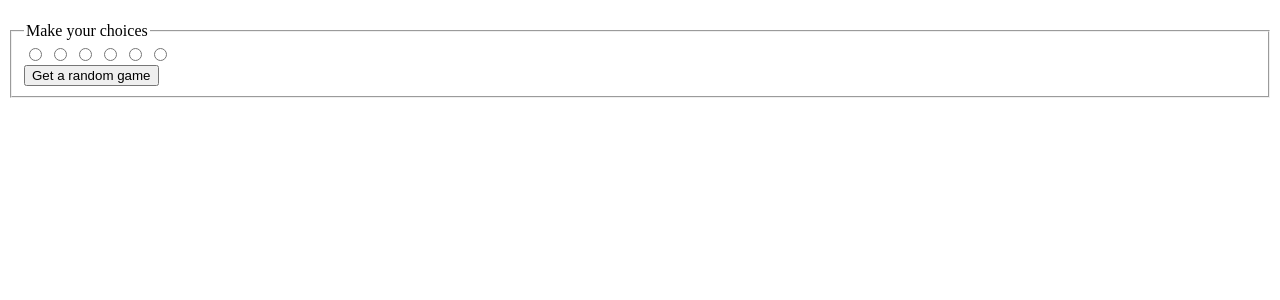
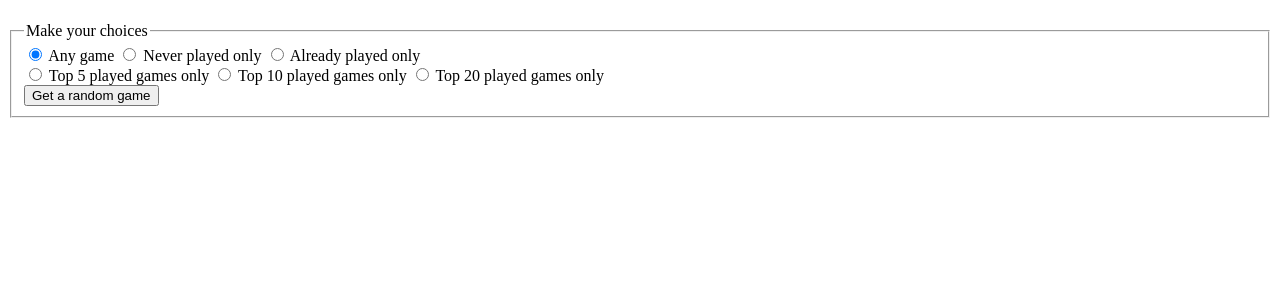
Before and after one commit to mauromotion/Steam-Game-Picker, a Flask app: page /filters in a window 1280 px wide. Shown: the part 58-358 px from the top of the page. Run offline with Flask 3, Linux system fonts and the light colour scheme.

Commit message:
aded inputs and labels on filters.html

```diff
--- a/app.py
+++ b/app.py
@@ -27,11 +27,9 @@ def close_connection(exception):
 #     return "<p>Steam Random Picker</p>"
 
 
-@app.route('/home', methods=['GET', 'POST'])
+@app.route('/', methods=['GET', 'POST'])
 def home():
-    if request.method == 'GET':
-        return render_template('home.html')
-    else:
+    if request.method == 'POST':
         username = request.form.get('username')
         # or get_steam_data(request.form.get('username')) == None:
         if not request.form.get('username'):
@@ -40,6 +38,9 @@ def home():
             games = get_steam_data(username)
             print(games)
             print(username)
+            return render_template('filters.html')
+    else:
+        return render_template('home.html')
 
 
 @app.route('/filters', methods=['GET', 'POST'])
--- a/templates/filters.html
+++ b/templates/filters.html
@@ -9,12 +9,22 @@ Steam Random Picker
   <fieldset>
     <legend>Make your choices</legend>
     <div>
-      <input id="any_game" name="any_game" placeholder="Any Game" type="radio" />
-      <input id="never_played" name="never_played" placeholder="Never Played Games" type="radio" />
-      <input id="only_played" name="only_played" placeholder="Only Played Games" type="radio" />
-      <input id="top_5" name="top_5" placeholder="Top 5 Most Played Games" type="radio" />
-      <input id="top_10" name="top_10" placeholder="Top 10 Most Played Games" type="radio" />
-      <input id="top_20" name="top_20" placeholder="Top 20 Most Played Games" type="radio" />
+      <div>
+        <input id="any_game" name="filter" placeholder="Any Game" type="radio" checked />
+        <label for="any_game">Any game</label>
+        <input id="never_played" name="filter" placeholder="Never Played Games" type="radio" />
+        <label for="never_played">Never played only</label>
+        <input id="only_played" name="filter" placeholder="Only Played Games" type="radio" />
+        <label for="only_played">Already played only</label>
+      </div>
+      <div>
+        <input id="top_5" name="filter" placeholder="Top 5 Most Played Games" type="radio" />
+        <label for="top_5">Top 5 played games only</label>
+        <input id="top_10" name="filter" placeholder="Top 10 Most Played Games" type="radio" />
+        <label for="top_10">Top 10 played games only</label>
+        <input id="top_20" name="filter" placeholder="Top 20 Most Played Games" type="radio" />
+        <label for="top_20">Top 20 played games only</label>
+      </div>
     </div>
     <div>
       <button type="submit">Get a random game</button>
--- a/templates/home.html
+++ b/templates/home.html
@@ -5,7 +5,7 @@ Steam Random Picker
 {% endblock %}
 
 {% block main %}
-<form action="/home" method="post">
+<form action="/" method="post">
   <div>
     <input id="username" name="username" placeholder="Username" type="username" />
     <button type="submit">Submit</button>
```
Also changed, not shown: todo.md (+1 -1 lines), templates/hello.html (deleted).
